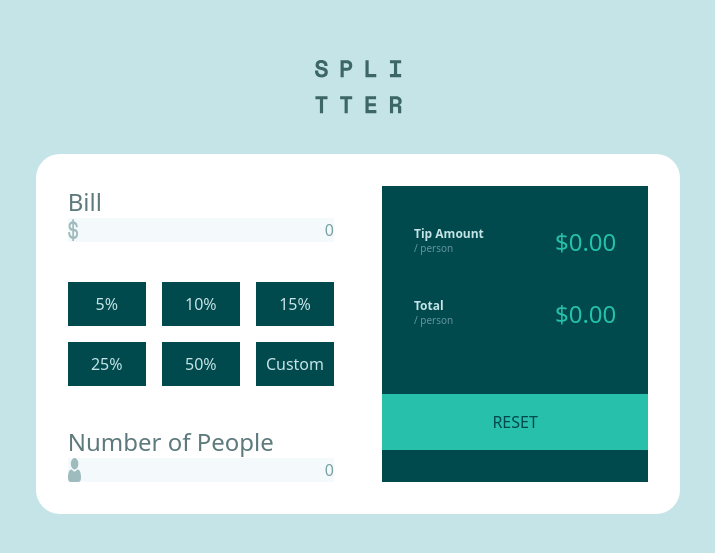
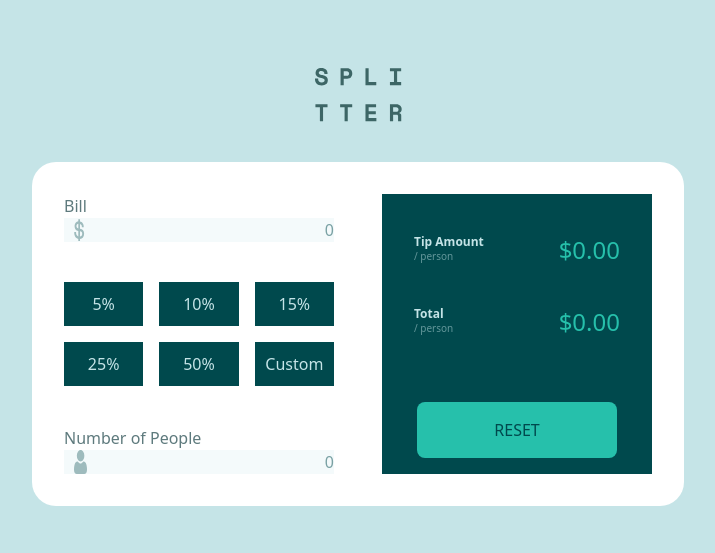
Before and after one commit to RowoS/tip-calc-lor, a Next.js app: page / in a window 1280 px wide. Shown: the part 113-666 px from the top of the page, without its empty margins (282-997 px from the left). Built offline with nearby package versions, Linux system fonts and the light colour scheme.

Commit message:
Optimize reset button and icon positioning

```diff
--- a/app/page.tsx
+++ b/app/page.tsx
@@ -14,11 +14,12 @@ export default function Home() {
         <div className="bg-main-container-color max-w-4x1 rounded-3xl p-8 mt-10">
           <div className="grid grid-cols-2 gap-12">
             <div className="flex flex-col col-start-1">
-              <p className="text-2xl text-label-text-color">Bill</p>
+              <p className="text-m text-label-text-color">Bill</p>
               <div className="bg-input-field-color flex flex-row border-black w-full justify-between"> {/*Input Field Component*/}
                 <Image
                   src={DollarIcon}
                   alt=""
+                  className="ml-2.5"
                 />
                 <input className="ml-4 text-input-text-color text-right text-4x1"
                   type="text"
@@ -35,11 +36,12 @@ export default function Home() {
                 <button className="bg-button-color p-2.5">Custom</button>
               </div>
 
-              <p className="text-2xl text-label-text-color mt-10">Number of People</p>
+              <p className="text-m text-label-text-color mt-10">Number of People</p>
               <div className="bg-input-field-color flex flex-row border-black w-full justify-between"> {/*Input Field Component*/}
                 <Image
                   src={PersonIcon}
                   alt=""
+                  className="ml-2.5"
                 />
                 <input className="ml-4 text-input-text-color text-right text-4x1"
                   type="text"
@@ -71,7 +73,7 @@ export default function Home() {
                 </div>
               </div> {/* Output Field Component to Implement */}
 
-              <div className="bg-output-color text-output-container-color flex p-4 justify-center items-center mt-16">
+              <div className="bg-output-color text-output-container-color flex max-w-50 w-50 p-4 justify-center items-center self-center mt-16 rounded-lg">
                 <button className="text-reset-text-color">RESET</button>
               </div>
             </div>
```
